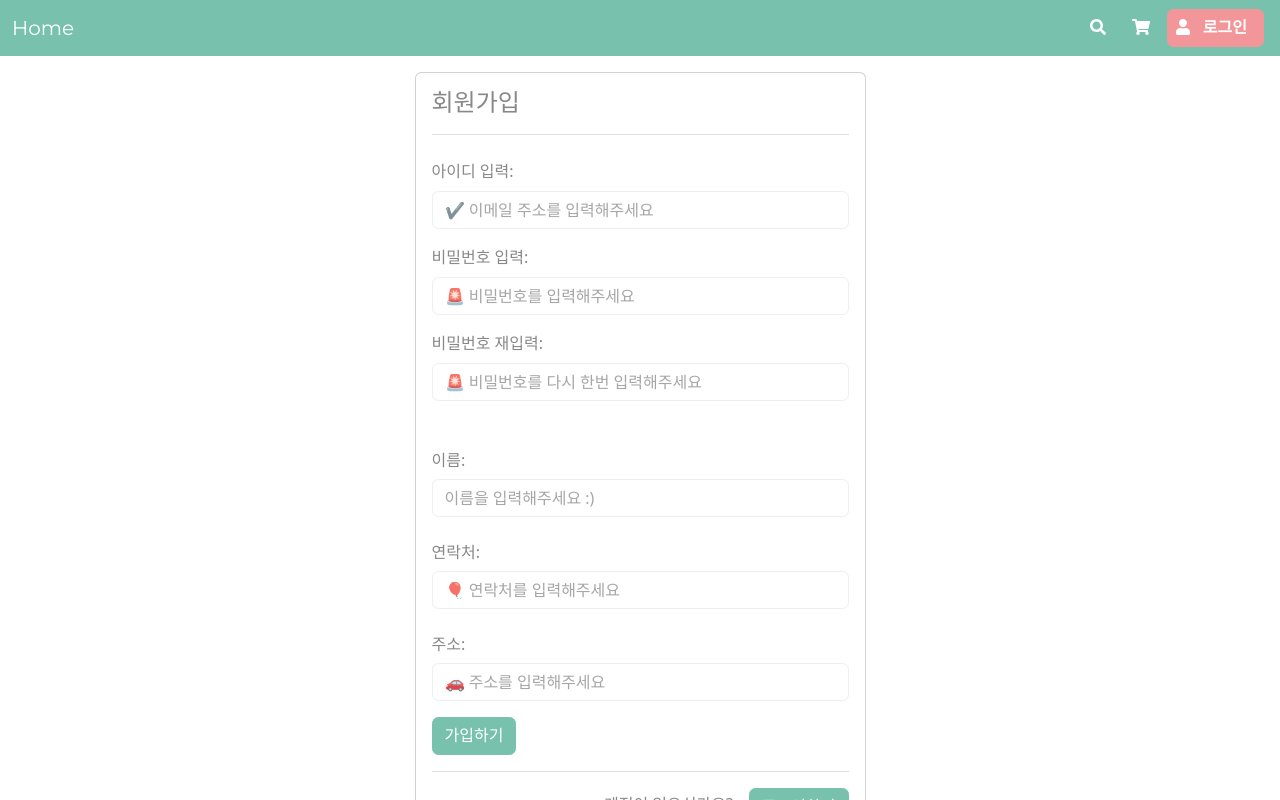
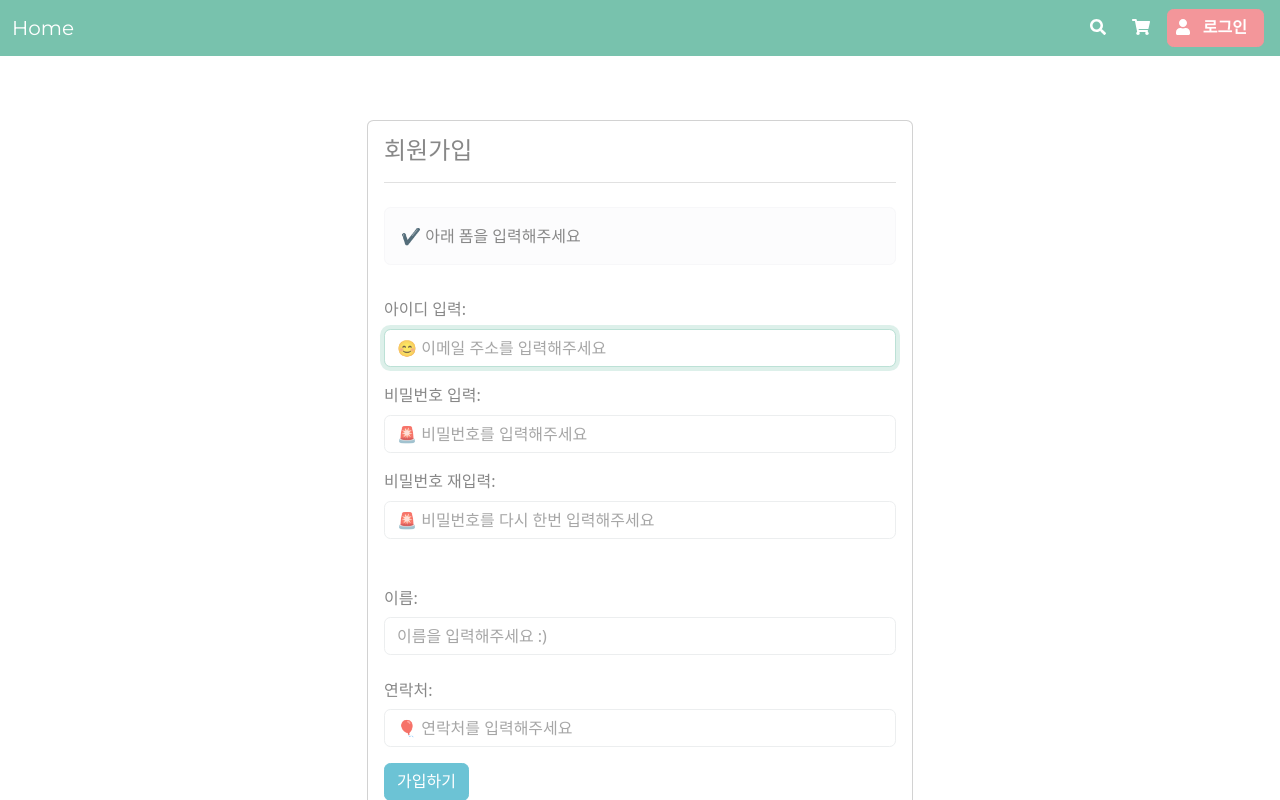
Before and after one commit to refurb-food-shopping-mall/client, a Vue app: page /signup in a window 1280 px wide. Shown: the top 800 px of the page. Built offline with nearby package versions, Linux system fonts and the light colour scheme.

Commit message:
💄 Signup.vue 회원가입 로직에 따른 form submit시 발생하는 로직 작성

```diff
--- a/src/views/LogIn.vue
+++ b/src/views/LogIn.vue
@@ -102,6 +102,8 @@ export default {
   },
   methods: {
     submitLoginForm() {
+      // TODO validation needed
+
       this.errorMessage = "";
       this.loading = true;
       this.$axios
--- a/src/views/SignUp.vue
+++ b/src/views/SignUp.vue
@@ -1,26 +1,49 @@
 <template>
-  <div class="row d-flex justify-content-center align-content-center">
-    <div class="col-md-5">
+  <div
+    id="signUpView"
+    class="row d-flex justify-content-center align-content-center my-5"
+  >
+    <div class="col-md-6">
       <div class="card">
         <div class="card-body">
           <h4 class="card-title">회원가입</h4>
 
           <hr />
 
+          <div
+            v-if="errorMessage"
+            class="alert alert-dismissible alert-secondary my-4"
+          >
+            😢 {{ errorMessage }}
+          </div>
+          <div
+            v-if="!loading && !errorMessage"
+            class="alert alert-dismissible alert-light my-4"
+          >
+            ✔ 아래 폼을 입력해주세요
+          </div>
+          <div
+            v-if="loading"
+            class="alert alert-dismissible alert-light my-4"
+            style=""
+          >
+            <img src="../assets/loadingBar.svg" alt="loadingBar" />
+          </div>
+
+          <form @submit.prevent="userSignupSubmit">
             <div class="form-group">
               <label for="exampleInputEmail1" class="form-label mt-2"
                 >아이디 입력:</label
               >
               <input
+                v-model="userInfo.userEmail"
+                ref="emailInput"
                 type="email"
                 class="form-control"
                 id="exampleInputEmail1"
                 aria-describedby="emailHelp"
-              placeholder="✔ 이메일 주소를 입력해주세요"
+                placeholder="😊 이메일 주소를 입력해주세요"
               />
-            <!-- <small id="emailHelp" class="form-text text-muted"
-              >We'll never share your email with anyone else.</small
-            > -->
             </div>
 
             <div class="form-group">
@@ -28,6 +51,7 @@
                 >비밀번호 입력:</label
               >
               <input
+                v-model="userInfo.userPassword"
                 type="password"
                 class="form-control"
                 id="exampleInputPassword1"
@@ -40,6 +64,7 @@
                 >비밀번호 재입력:</label
               >
               <input
+                v-model="userInfo.confirmPassword"
                 type="password"
                 class="form-control"
                 id="exampleInputPassword1"
@@ -48,8 +73,11 @@
             </div>
 
             <div class="form-group">
-            <label class="col-form-label mt-3" for="inputDefault">이름:</label>
+              <label class="col-form-label mt-3" for="inputDefault"
+                >이름:</label
+              >
               <input
+                v-model="userInfo.userName"
                 type="text"
                 class="form-control"
                 placeholder="이름을 입력해주세요 :)"
@@ -62,6 +90,7 @@
                 >연락처:</label
               >
               <input
+                v-model="userInfo.userPhoneNumber"
                 type="text"
                 class="form-control"
                 placeholder="🎈 연락처를 입력해주세요 "
@@ -69,7 +98,7 @@
               />
             </div>
 
-          <div class="form-group">
+            <!-- <div class="form-group">
           <label class="col-form-label mt-3" for="inputDefault">주소:</label>
           <input
               type="text"
@@ -77,16 +106,17 @@
               placeholder="🚗 주소를 입력해주세요"
               id="inputDefault"
             />
-          </div>
+          </div> -->
 
-          <button type="submit" class="btn btn-primary mt-3">가입하기</button>
+            <button type="submit" class="btn btn-info mt-3">가입하기</button>
+          </form>
 
           <hr />
 
           <div class="d-flex justify-content-end">
             <div class="mx-3 pt-1">계정이 있으신가요?</div>
             <router-link to="/login">
-              <button type="submit" class="btn btn-primary">로그인하기</button>
+              <button type="submit" class="btn btn-light">로그인하기</button>
             </router-link>
           </div>
         </div>
@@ -96,11 +126,75 @@
 </template>
 
 <script>
-export default {};
+export default {
+  data() {
+    return {
+      loading: false,
+      errorMessage: "",
+      userInfo: {
+        userEmail: "",
+        userPassword: "",
+        confirmPassword: "",
+        userName: "",
+        userPhoneNumber: "",
+      },
+    };
+  },
+  mounted() {
+    this.$refs.emailInput.focus();
+  },
+  watch: {
+    userInfo: {
+      handler() {
+        this.errorMessage = "";
+      },
+      deep: true,
+    },
+  },
+  methods: {
+    userSignupSubmit() {
+      // TODO validation needed
+
+      this.errorMessage = "";
+      this.loading = true;
+
+      if (this.userInfo.userPassword !== this.userInfo.confirmPassword) {
+        this.errorMessage = "비밀번호가 일치하지 않습니다.";
+        return;
+      }
+
+      const newUserData = {
+        userEmail: this.userInfo.userEmail,
+        userPassword: this.userInfo.userPassword,
+        confirmPassword: this.userInfo.confirmPassword,
+        userName: this.userInfo.userName,
+        userPhoneNumber: this.userInfo.userPhoneNumber,
+      };
+
+      this.$axios
+        .post(`${this.$domain}/auth/signup`, newUserData)
+        .then((res) => {
+          setTimeout(() => {
+            this.loading = false;
+            this.$store.commit("SET_USER_INFO", res.data.userData);
+            this.$store.commit("SET_TOKEN", res.data.tokenData);
+            this.$router.push("/");
+          }, 1000);
+        })
+        .catch((err) => {
+          setTimeout(() => {
+            this.loading = false;
+            this.errorMessage = err.response.data.message;
+            console.log(err.response.data.message);
+          }, 1000);
+        });
+    },
+  },
+};
 </script>
 
 <style scoped>
-#signup {
-  border: 2px dashed green;
+#signUpView {
+  user-select: none;
 }
 </style>
```
Lines whose indentation alone changed are shown as unchanged.
